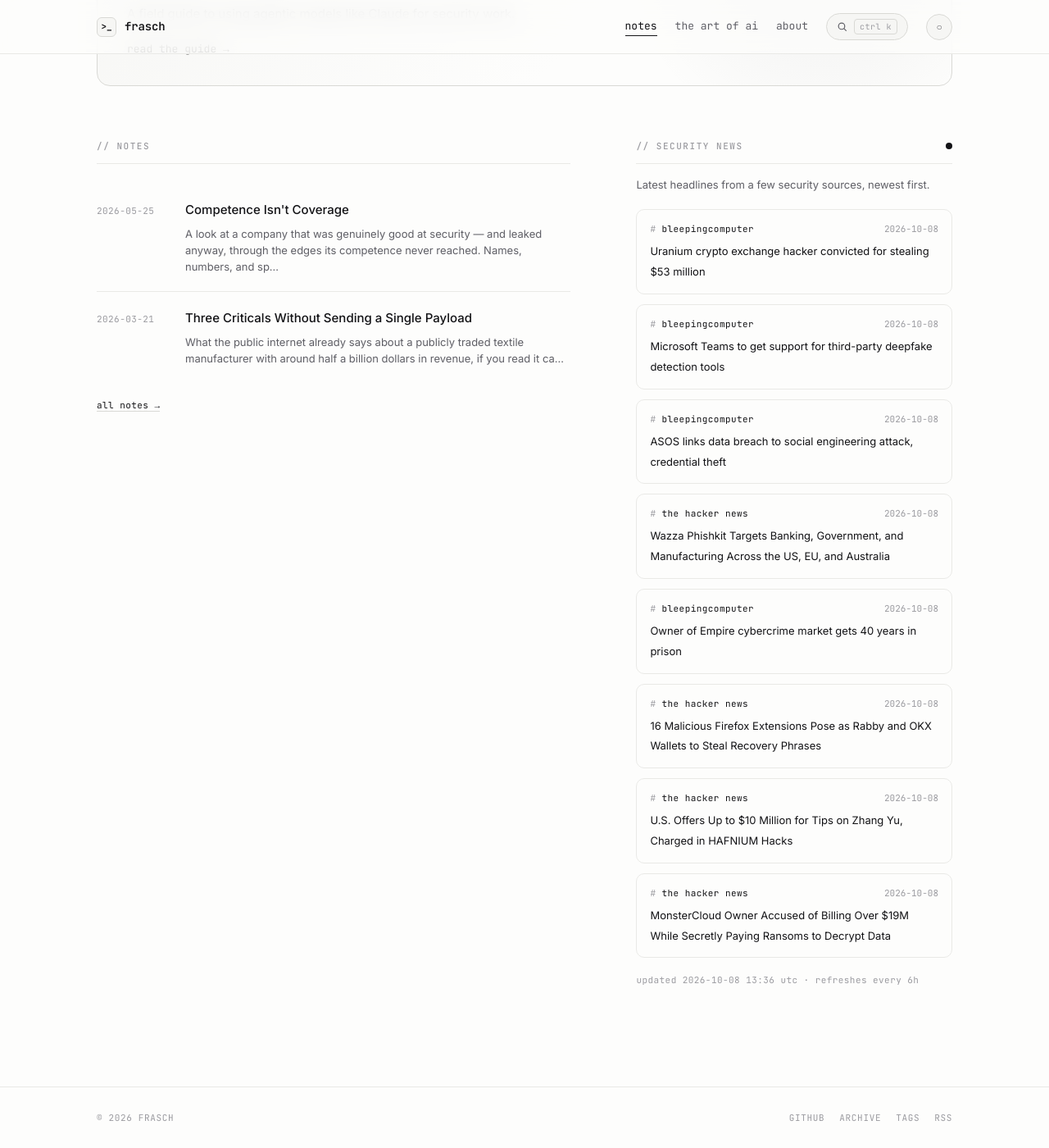
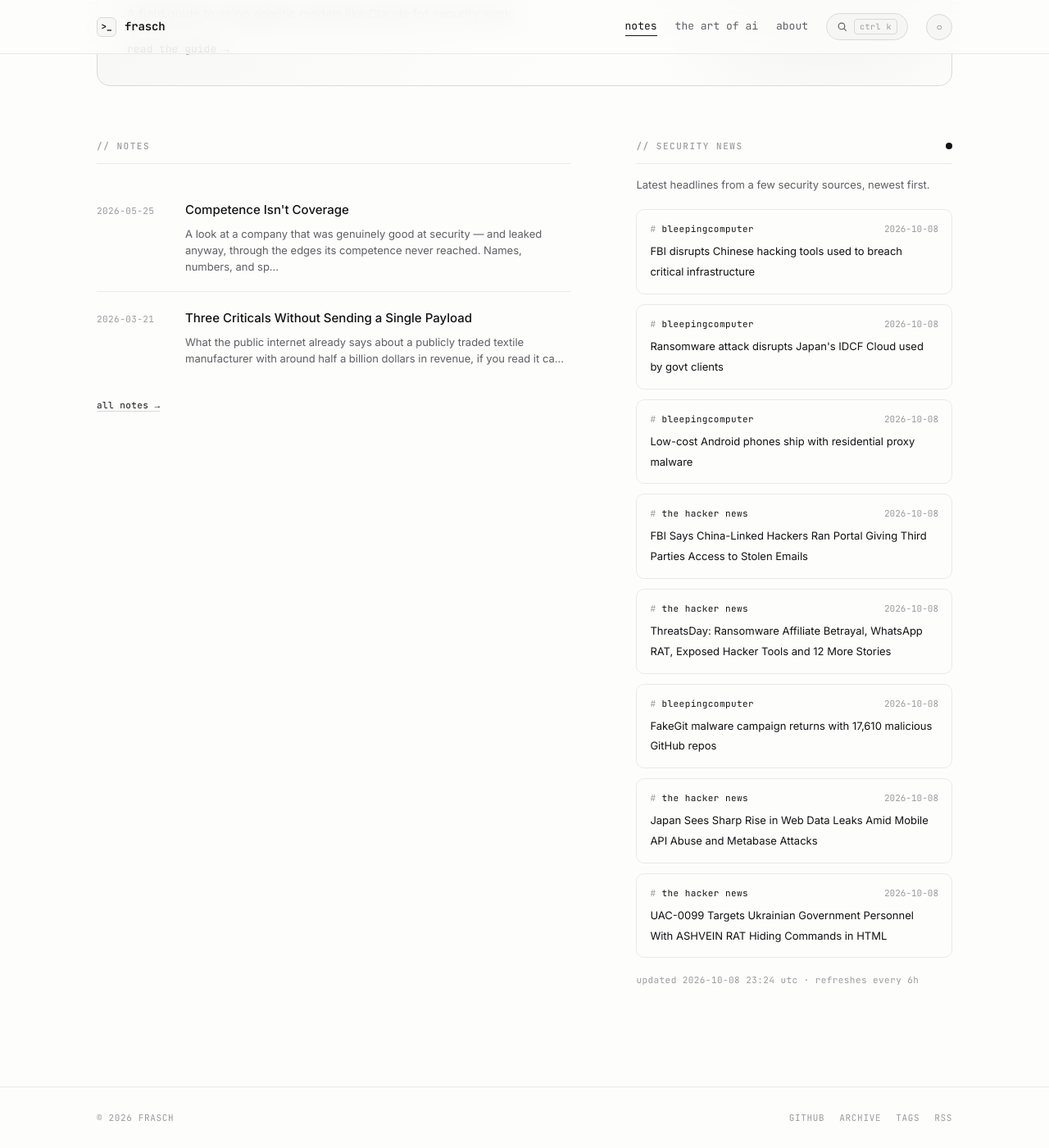
Before and after one commit to whoisfrasch/frasch, a Jekyll site: the page built from index.html, in a window 1280 px wide and 1400 px high, scrolled down 615 px. Shown: the whole window at 82% size. Built offline with Jekyll 4.4.1, drawn with Linux system fonts in a browser that asks for light colours.

Commit message:
Refresh security news feed

```diff
--- a/_data/news.json
+++ b/_data/news.json
@@ -1,53 +1,53 @@
 {
-  "updated": "2026-10-08T13:36:52Z",
+  "updated": "2026-10-08T23:24:05Z",
   "items": [
     {
       "source": "bleepingcomputer",
-      "title": "Uranium crypto exchange hacker convicted for stealing $53 million",
-      "link": "https://www.bleepingcomputer.com/news/security/uranium-crypto-exchange-hacker-found-guilty-of-53-million-theft/",
-      "date": "2026-10-08T13:18:36Z"
+      "title": "FBI disrupts Chinese hacking tools used to breach critical infrastructure",
+      "link": "https://www.bleepingcomputer.com/news/security/fbi-disrupts-chinese-hacking-tools-used-to-breach-critical-infrastructure/",
+      "date": "2026-10-08T21:42:51Z"
     },
     {
       "source": "bleepingcomputer",
-      "title": "Microsoft Teams to get support for third-party deepfake detection tools",
-      "link": "https://www.bleepingcomputer.com/news/security/microsoft-teams-to-add-third-party-deepfake-detection-impersonation-protection/",
-      "date": "2026-10-08T12:08:16Z"
+      "title": "Ransomware attack disrupts Japan's IDCF Cloud used by govt clients",
+      "link": "https://www.bleepingcomputer.com/news/security/ransomware-attack-disrupts-japans-idcf-cloud-used-by-govt-clients/",
+      "date": "2026-10-08T20:09:45Z"
     },
     {
       "source": "bleepingcomputer",
-      "title": "ASOS links data breach to social engineering attack, credential theft",
-      "link": "https://www.bleepingcomputer.com/news/security/asos-links-data-breach-to-social-engineering-attack-credential-theft/",
-      "date": "2026-10-08T11:42:46Z"
+      "title": "Low-cost Android phones ship with residential proxy malware",
+      "link": "https://www.bleepingcomputer.com/news/security/low-cost-android-phones-ship-with-residential-proxy-malware/",
+      "date": "2026-10-08T19:20:33Z"
     },
     {
       "source": "the hacker news",
-      "title": "Wazza Phishkit Targets Banking, Government, and Manufacturing Across the US, EU, and Australia",
-      "link": "https://thehackernews.com/2026/10/wazza-phishkit-targets-banking.html",
-      "date": "2026-10-08T10:30:00Z"
+      "title": "FBI Says China-Linked Hackers Ran Portal Giving Third Parties Access to Stolen Emails",
+      "link": "https://thehackernews.com/2026/10/fbi-says-china-linked-hackers-ran.html",
+      "date": "2026-10-08T18:32:21Z"
+    },
+    {
+      "source": "the hacker news",
+      "title": "ThreatsDay: Ransomware Affiliate Betrayal, WhatsApp RAT, Exposed Hacker Tools and 12 More Stories",
+      "link": "https://thehackernews.com/2026/10/threatsday-ransomware-affiliate.html",
+      "date": "2026-10-08T17:58:02Z"
     },
     {
       "source": "bleepingcomputer",
-      "title": "Owner of Empire cybercrime market gets 40 years in prison",
-      "link": "https://www.bleepingcomputer.com/news/security/owner-of-empire-cybercrime-market-gets-40-years-in-prison/",
-      "date": "2026-10-08T10:29:19Z"
+      "title": "FakeGit malware campaign returns with 17,610 malicious GitHub repos",
+      "link": "https://www.bleepingcomputer.com/news/security/fakegit-malware-campaign-returns-with-17-610-malicious-github-repos/",
+      "date": "2026-10-08T17:10:55Z"
     },
     {
       "source": "the hacker news",
-      "title": "16 Malicious Firefox Extensions Pose as Rabby and OKX Wallets to Steal Recovery Phrases",
-      "link": "https://thehackernews.com/2026/10/16-malicious-firefox-extensions-pose-as.html",
-      "date": "2026-10-08T09:46:32Z"
+      "title": "Japan Sees Sharp Rise in Web Data Leaks Amid Mobile API Abuse and Metabase Attacks",
+      "link": "https://thehackernews.com/2026/10/japan-sees-sharp-rise-in-web-data-leaks.html",
+      "date": "2026-10-08T15:45:56Z"
     },
     {
       "source": "the hacker news",
-      "title": "U.S. Offers Up to $10 Million for Tips on Zhang Yu, Charged in HAFNIUM Hacks",
-      "link": "https://thehackernews.com/2026/10/us-offers-up-to-10-million-for-tips-on.html",
-      "date": "2026-10-08T07:42:04Z"
-    },
-    {
-      "source": "the hacker news",
-      "title": "MonsterCloud Owner Accused of Billing Over $19M While Secretly Paying Ransoms to Decrypt Data",
-      "link": "https://thehackernews.com/2026/10/monstercloud-owner-accused-of-billing.html",
-      "date": "2026-10-08T07:41:44Z"
+      "title": "UAC-0099 Targets Ukrainian Government Personnel With ASHVEIN RAT Hiding Commands in HTML",
+      "link": "https://thehackernews.com/2026/10/uac-0099-targets-ukrainian-government.html",
+      "date": "2026-10-08T15:26:56Z"
     }
   ]
 }
```
